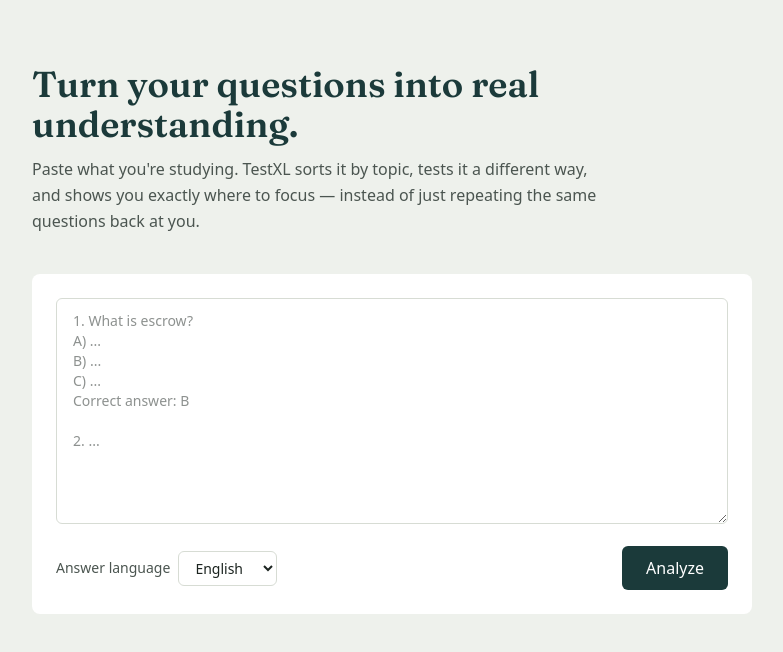
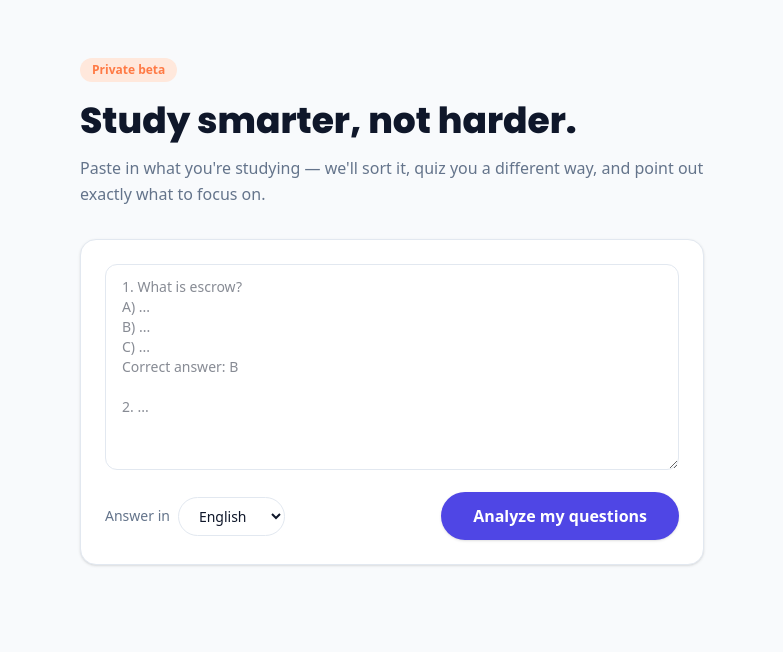
Before and after one commit to elijahguan/VTestXL, a Next.js app: page / in a window 1280 px wide. Shown: the top 652 px of the page, without its empty margins (248-1031 px from the left). Built offline with nearby package versions, Linux system fonts and the light colour scheme.

Commit message:
Redeseign

```diff
--- a/src/app/gate/page.tsx
+++ b/src/app/gate/page.tsx
@@ -36,12 +36,12 @@
   }
 
   return (
-    <main className="min-h-screen flex items-center justify-center bg-paper px-6">
-      <div className="w-full max-w-sm">
-        <h1 className="font-display text-3xl font-semibold text-forest mb-2">
+    <main className="min-h-screen flex items-center justify-center bg-bg px-6">
+      <div className="w-full max-w-sm bg-surface rounded-2xl shadow-sm border border-border p-6">
+        <h1 className="font-display text-2xl font-extrabold text-ink mb-2">
           TestXL
         </h1>
-        <p className="text-ink-muted mb-6">
+        <p className="text-ink-muted text-sm mb-6">
           This is a private beta. Enter the passcode you were given to continue.
         </p>
         <form onSubmit={handleSubmit} className="space-y-3">
@@ -51,13 +51,13 @@
             onChange={(e) => setPasscode(e.target.value)}
             placeholder="Passcode"
             autoFocus
-            className="w-full rounded-md border border-rule bg-paper-raised px-4 py-3 text-ink outline-none focus:border-forest focus:ring-2 focus:ring-forest/20"
+            className="w-full rounded-xl border border-border bg-bg px-4 py-3 text-ink outline-none focus:border-primary focus:ring-4 focus:ring-primary/10"
           />
-          {error && <p className="text-brick text-sm">{error}</p>}
+          {error && <p className="text-danger text-sm">{error}</p>}
           <button
             type="submit"
             disabled={submitting || !passcode}
-            className="w-full rounded-md bg-forest px-4 py-3 text-paper-raised font-medium transition-colors hover:bg-forest-light disabled:opacity-50"
+            className="w-full rounded-full bg-primary px-4 py-3 text-white font-semibold transition-colors hover:bg-primary-dark disabled:opacity-50"
           >
             {submitting ? "Checking..." : "Continue"}
           </button>
--- a/src/app/globals.css
+++ b/src/app/globals.css
@@ -1,46 +1,46 @@
 @import "tailwindcss";
 
 :root {
-  --paper: #eef1ec;
-  --paper-raised: #ffffff;
-  --ink: #1c2420;
-  --ink-muted: #4b5550;
-  --forest: #1b3a3a;
-  --forest-light: #275050;
-  --gold: #c98a2b;
-  --gold-light: #e3a72e;
-  --brick: #a3452e;
-  --brick-light: #f4e3dd;
-  --sage: #3f6b47;
-  --sage-light: #e2ecdf;
-  --rule: #d7dcd4;
+  --bg: #f8fafc;
+  --surface: #ffffff;
+  --ink: #0f172a;
+  --ink-muted: #64748b;
+  --primary: #4f46e5;
+  --primary-dark: #3730a3;
+  --accent: #ff7a45;
+  --accent-light: #ffe8dc;
+  --success: #16a34a;
+  --success-light: #e8f7ec;
+  --danger: #dc2626;
+  --danger-light: #fdeaea;
+  --border: #e2e8f0;
 }
 
 @theme inline {
-  --color-paper: var(--paper);
-  --color-paper-raised: var(--paper-raised);
+  --color-bg: var(--bg);
+  --color-surface: var(--surface);
   --color-ink: var(--ink);
   --color-ink-muted: var(--ink-muted);
-  --color-forest: var(--forest);
-  --color-forest-light: var(--forest-light);
-  --color-gold: var(--gold);
-  --color-gold-light: var(--gold-light);
-  --color-brick: var(--brick);
-  --color-brick-light: var(--brick-light);
-  --color-sage: var(--sage);
-  --color-sage-light: var(--sage-light);
-  --color-rule: var(--rule);
-  --font-display: var(--font-fraunces);
+  --color-primary: var(--primary);
+  --color-primary-dark: var(--primary-dark);
+  --color-accent: var(--accent);
+  --color-accent-light: var(--accent-light);
+  --color-success: var(--success);
+  --color-success-light: var(--success-light);
+  --color-danger: var(--danger);
+  --color-danger-light: var(--danger-light);
+  --color-border: var(--border);
+  --font-display: var(--font-poppins);
   --font-body: var(--font-inter);
 }
 
 body {
-  background: var(--paper);
+  background: var(--bg);
   color: var(--ink);
   font-family: var(--font-body), ui-sans-serif, system-ui, sans-serif;
 }
 
 ::selection {
-  background: var(--gold-light);
+  background: var(--accent-light);
   color: var(--ink);
 }
--- a/src/app/layout.tsx
+++ b/src/app/layout.tsx
@@ -1,11 +1,11 @@
 import type { Metadata } from "next";
-import { Fraunces, Inter } from "next/font/google";
+import { Poppins, Inter } from "next/font/google";
 import "./globals.css";
 
-const fraunces = Fraunces({
-  variable: "--font-fraunces",
+const poppins = Poppins({
+  variable: "--font-poppins",
   subsets: ["latin"],
-  weight: ["500", "600", "700"],
+  weight: ["600", "700", "800"],
 });
 
 const inter = Inter({
@@ -25,7 +25,7 @@
 }>) {
   return (
     <html lang="en">
-      <body className={`${fraunces.variable} ${inter.variable} antialiased`}>
+      <body className={`${poppins.variable} ${inter.variable} antialiased`}>
         {children}
       </body>
     </html>
--- a/src/app/page.tsx
+++ b/src/app/page.tsx
@@ -46,40 +46,42 @@
   });
 
   return (
-    <main className="min-h-screen bg-paper">
-      <div className="max-w-3xl mx-auto px-6 py-16">
-        <header className="mb-10">
-          <h1 className="font-display text-4xl font-semibold text-forest mb-3">
-            Turn your questions into real understanding.
+    <main className="min-h-screen bg-bg">
+      <div className="max-w-2xl mx-auto px-5 sm:px-6 py-10 sm:py-14">
+        <header className="mb-8 text-center sm:text-left">
+          <span className="inline-block bg-accent-light text-accent font-semibold text-xs px-3 py-1 rounded-full mb-4">
+            Private beta
+          </span>
+          <h1 className="font-display text-3xl sm:text-4xl font-extrabold text-ink leading-tight mb-3">
+            Study smarter, not harder.
           </h1>
-          <p className="text-ink-muted max-w-xl leading-relaxed">
-            Paste what you&apos;re studying. TestXL sorts it by topic, tests it a
-            different way, and shows you exactly where to focus — instead of
-            just repeating the same questions back at you.
+          <p className="text-ink-muted text-base leading-relaxed">
+            Paste in what you&apos;re studying — we&apos;ll sort it, quiz you a
+            different way, and point out exactly what to focus on.
           </p>
         </header>
 
-        <section className="bg-paper-raised rounded-lg p-6 mb-12">
+        <section className="bg-surface rounded-2xl shadow-sm border border-border p-5 sm:p-6 mb-10">
           <textarea
             value={rawText}
             onChange={(e) => setRawText(e.target.value)}
             placeholder={
               "1. What is escrow?\nA) ...\nB) ...\nC) ...\nCorrect answer: B\n\n2. ..."
             }
-            rows={10}
-            className="w-full rounded-md border border-rule px-4 py-3 text-sm outline-none focus:border-forest focus:ring-2 focus:ring-forest/20 resize-y"
+            rows={9}
+            className="w-full rounded-xl border border-border px-4 py-3 text-sm outline-none focus:border-primary focus:ring-4 focus:ring-primary/10 resize-y"
           />
 
-          <div className="flex items-center justify-between mt-4">
+          <div className="flex flex-col sm:flex-row sm:items-center gap-3 sm:justify-between mt-4">
             <div className="flex items-center gap-2">
               <label htmlFor="language" className="text-sm text-ink-muted">
-                Answer language
+                Answer in
               </label>
               <select
                 id="language"
                 value={language}
                 onChange={(e) => setLanguage(e.target.value)}
-                className="text-sm border border-rule rounded-md px-3 py-1.5 bg-paper-raised outline-none focus:border-forest"
+                className="text-sm border border-border rounded-full px-4 py-2 bg-surface outline-none focus:border-primary"
               >
                 <option value="English">English</option>
                 <option value="Chinese">Chinese</option>
@@ -89,35 +91,36 @@
             <button
               onClick={handleAnalyze}
               disabled={loading}
-              className="bg-forest text-paper-raised font-medium rounded-md px-6 py-2.5 hover:bg-forest-light transition-colors disabled:opacity-50"
+              className="w-full sm:w-auto bg-primary text-white font-semibold rounded-full px-8 py-3 hover:bg-primary-dark transition-colors disabled:opacity-50 shadow-sm"
             >
-              {loading ? "Analyzing..." : "Analyze"}
+              {loading ? "Analyzing..." : "Analyze my questions"}
             </button>
           </div>
 
-          {error && <p className="text-brick text-sm mt-3">{error}</p>}
+          {error && <p className="text-danger text-sm mt-3">{error}</p>}
         </section>
 
         {questions && (
           <section>
-            <p className="text-sm text-ink-muted mb-8">
+            <p className="text-sm font-medium text-ink-muted mb-6">
               {questions.length} question{questions.length !== 1 ? "s" : ""} across{" "}
               {topics.size} topic{topics.size !== 1 ? "s" : ""}
             </p>
 
+            <div className="space-y-8">
               {Array.from(topics.entries()).map(([topic, qs]) => (
-              <div key={topic} className="mb-10">
-                <h2 className="font-display text-xl font-semibold text-forest mb-1">
+                <div key={topic}>
+                  <h2 className="font-display text-lg font-bold text-ink mb-3">
                     {topic}
                   </h2>
-                <div className="h-px bg-rule mb-4" />
-                <div className="space-y-6">
+                  <div className="space-y-4">
                     {qs.map((q, i) => (
                       <QuestionCard key={i} question={q} />
                     ))}
                   </div>
                 </div>
               ))}
+            </div>
           </section>
         )}
       </div>
```
Also changed, not shown: src/components/QuestionCard.tsx (+21 -25 lines). Lines whose indentation alone changed are shown as unchanged.
